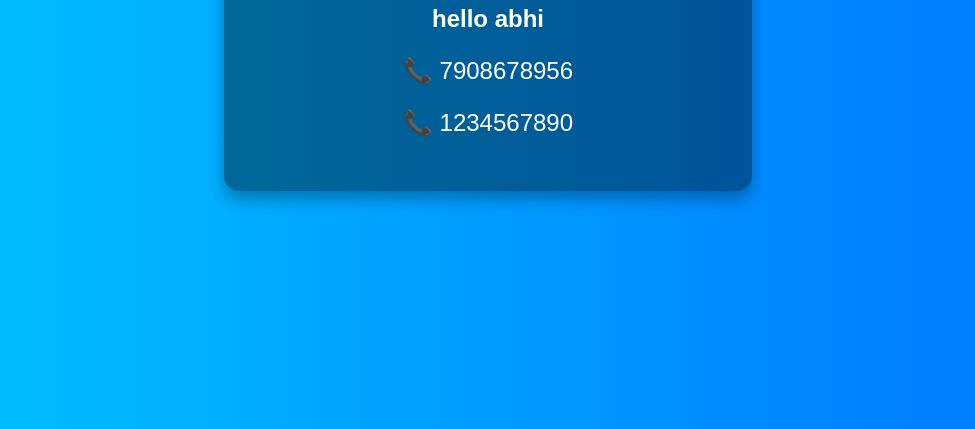
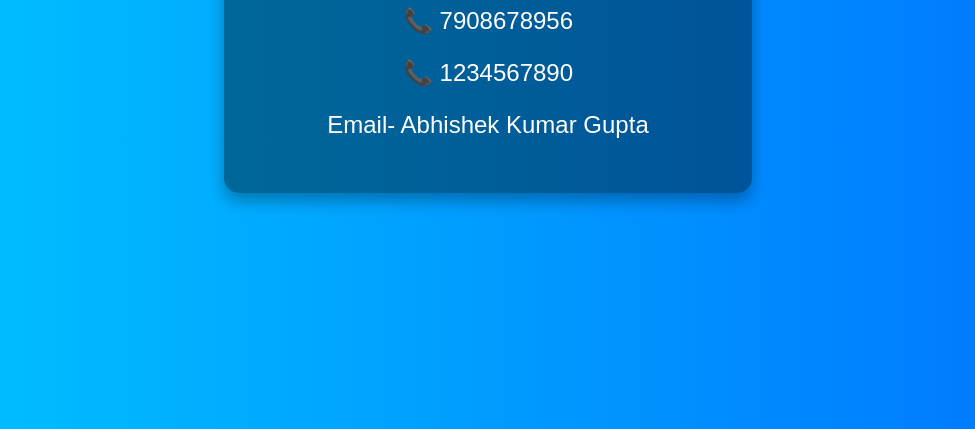
Before and after one commit to abhishek14292/myrepo, a plain HTML site: page index.html in a window 1280 px wide. Shown: the part 371-800 px from the top of the page, without its empty margins (152-1127 px from the left). Drawn offline with Linux system fonts and the light colour scheme.

Commit message:
this is my fifth sample code

```diff
--- a/index.html
+++ b/index.html
@@ -8,9 +8,9 @@
 <body style="font-family: Arial, sans-serif; background: linear-gradient(to right, #00c6ff, #0072ff); color: white; margin: 0; padding: 0; height: 100vh; display: flex; justify-content: center; align-items: center;">
   <div style="text-align: center; background: rgba(0, 0, 0, 0.4); padding: 30px 50px; border-radius: 15px; box-shadow: 0 8px 16px rgba(0,0,0,0.3);">
     <h1 style="font-size: 3em; margin-bottom: 10px;">ABHISHEK GUPTA</h1>
-    <h2>hello abhi</h2>
     <p style="font-size: 1.5em;">📞 7908678956</p>
     <p style="font-size: 1.5em;">📞 1234567890</p>
+    <p style="font-size: 1.5em;">Email-  Abhishek Kumar Gupta</p>
   </div>
 </body>
 </html>
```
